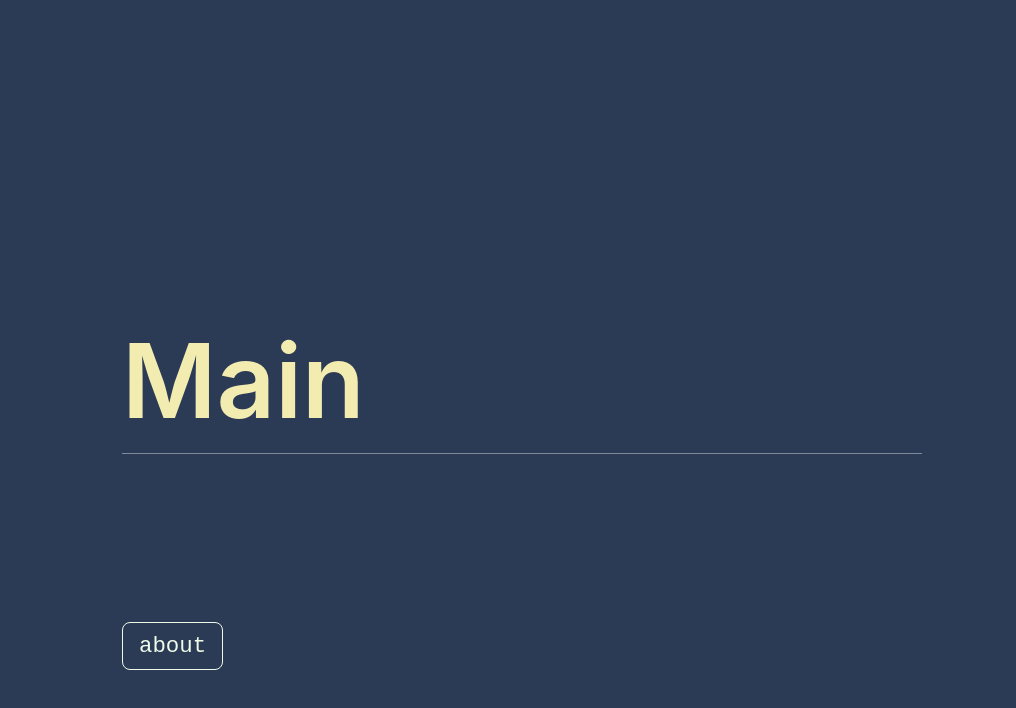
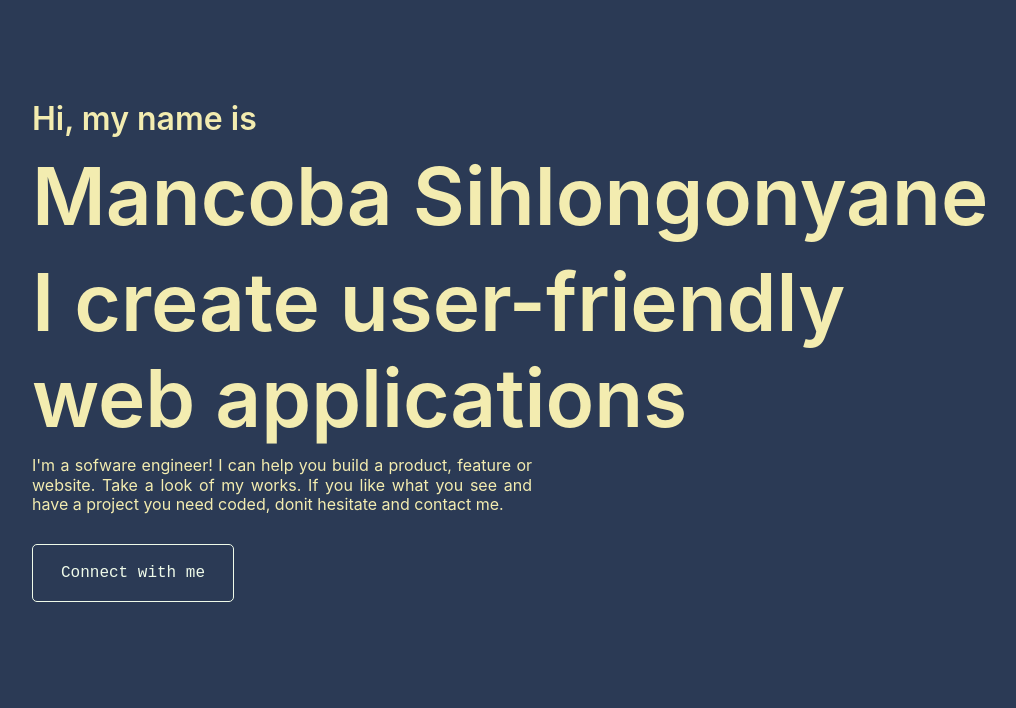
Before and after one commit to manq2010/portfolio-v1, a React (Create React App) app: page / in a window 1280 px wide. Shown: the top 708 px of the page, without its empty margins (118-1134 px from the left). Built offline with nearby package versions, Linux system fonts and the light colour scheme.

Commit message:
Add hero section

```diff
--- /dev/null
+++ b/src/components/Hero.js
@@ -0,0 +1,151 @@
+import React, { useState, useRef } from 'react';
+import styled from 'styled-components';
+import { CSSTransition } from 'react-transition-group';
+import { v4 as uuidv4 } from 'uuid';
+import CloseIcon from '@mui/icons-material/Close';
+import headerData from '../data/headerData';
+import mixins from '../styles/mixins';
+
+const HeroWrapper = styled.div`
+    ${mixins.flexCenter}
+    flex-direction: column;
+    align-items: start;
+    padding-top: var(--navbar-height);
+    height: auto;
+
+    @media (min-width: 1200px){
+    }
+
+    h1 {
+
+    }
+
+    p {
+        max-width: 500px;
+    }
+
+    .linkedin-link {
+        ${mixins.bigButton}
+      }
+
+    .hero-button-open {
+        ${mixins.bigButton}
+    }
+
+    .hero-button-close {
+        ${mixins.smallButton}
+    }
+
+    .buttons {
+        display: flex;
+        flex-direction: row;
+        gap: 1rem;
+        margin-top: 30px;
+      }
+
+      .links-enter {
+        opacity: 0;
+        transform: scale(0.9);
+      }
+      .links-enter-active {
+        opacity: 1;
+        transform: translateX(0);
+        transition: opacity 300ms, transform 300ms;
+      }
+      .links-exit {
+        opacity: 1;
+      }
+      .links-exit-active {
+        opacity: 0;
+        transform: scale(0.9);
+        transition: opacity 300ms, transform 300ms;
+      }
+
+`;
+
+const Hero = () => {
+  const [showButton, setShowButton] = useState(true);
+  const [showMessage, setShowMessage] = useState(false);
+  const nodeRef = useRef(null);
+  const {
+    title, description, name, linkedIn,
+  } = headerData;
+
+  const one = <h1>Hi, my name is</h1>;
+  const two = <h2 className="big-heading">{name}</h2>;
+  const three = <h3 className="big-heading">{title}</h3>;
+  const four = (
+    <p>
+      {description}
+    </p>
+  );
+
+  const items = [one, two, three, four];
+  return (
+    <HeroWrapper>
+      {
+    items.map((item) => (
+      <div key={uuidv4()}>{item}</div>
+    ))
+}
+
+      <div className="buttons">
+        {showButton && (
+        <button
+          type="button"
+          onClick={() => setShowMessage(true)}
+          className="hero-button-open"
+        >
+          Connect with me
+        </button>
+        )}
+        <CSSTransition
+          in={showMessage}
+          nodeRef={nodeRef}
+          timeout={300}
+          unmountOnExit
+          classNames="links"
+          onEnter={() => setShowButton(false)}
+          onExited={() => setShowButton(true)}
+        >
+          <div
+            ref={nodeRef}
+          >
+            <a
+              className="linkedin-link"
+              href={linkedIn}
+              download="resume"
+              target="_blank"
+              rel="noreferrer"
+              onClick={() => setShowMessage(false)}
+              onBlur={() => setShowMessage(false)}
+            >
+              LinkedIn
+            </a>
+            <a
+              className="linkedin-link"
+              href={linkedIn}
+              download="resume"
+              target="_blank"
+              rel="noreferrer"
+              onClick={() => setShowMessage(false)}
+            >
+              Email
+            </a>
+
+            <button
+              type="button"
+              onClick={() => setShowMessage(false)}
+              className="hero-button-close"
+            >
+              <CloseIcon />
+            </button>
+
+          </div>
+        </CSSTransition>
+      </div>
+    </HeroWrapper>
+  );
+};
+
+export default Hero;
--- /dev/null
+++ b/src/data/headerData.js
@@ -0,0 +1,11 @@
+import resume from '../assets/Resume.pdf';
+
+const headerData = {
+  name: 'Mancoba Sihlongonyane',
+  title: 'I create user-friendly web applications',
+  description: "I'm a sofware engineer! I can help you build a product, feature or website. Take a look of my works. If you like what you see and have a project you need coded, donit hesitate and contact me.",
+  resumePdf: resume,
+  linkedIn: 'https://www.linkedin.com/in/mancoba-sihlongonyane',
+};
+
+export default headerData;
--- a/src/pages/Main.jsx
+++ b/src/pages/Main.jsx
@@ -1,18 +1,15 @@
 import React from 'react';
 import { Helmet } from 'react-helmet';
 import Layout from '../Layout/Layout';
+import Hero from '../components/Hero';
 
 const Main = () => (
   <Layout>
     <Helmet>
       <title>Portfolio</title>
     </Helmet>
-    <main>
-      <h1 className="big-heading">Main</h1>
-      <hr />
-      <section>
-        <a href="about" className="inline-link">about</a>
-      </section>
+    <main id="content-blur" className="">
+      <Hero />
     </main>
   </Layout>
 );
--- a/src/styles/GlobalStyles.js
+++ b/src/styles/GlobalStyles.js
@@ -85,42 +85,22 @@ main {
   margin: 0 auto;
   width: 100%;
   min-height: 100vh;
-  padding: 10rem 2rem;
+  padding: 0 12.5px;
 
   @media (min-width: 480px){
-    padding: 12.5rem 2.5rem;
+    padding: 0 25px;
   }
 
   @media (min-width: 768px){
-    padding: 15rem 5rem;
+    padding: 0 50px;
   }
 
   @media (min-width: 1080px){
-    padding: 20rem 10rem;
+    padding: 0 100px;
   }
 
   @media (min-width: 1200px){
-    padding: 20rem 15rem;
-  }
-
-  &.fill {
-    padding: 0 1.25rem;
-
-  @media (min-width: 480px){
-    padding: 0 2.5rem;
-  }
-
-  @media (min-width: 768px){
-    padding: 0 5rem;
-  }
-
-  @media (min-width: 1080px){
-    padding: 0 10rem;
-  }
-
-  @media (min-width: 1200px){
-    padding: 0 15rem;
-  }
+    padding: 0 150px;
   }
 }
 
@@ -128,15 +108,15 @@ section {
   padding: 4rem 0;
 
   @media (min-width: 480px) {
-    padding: 6rem 0;
+    padding: 60px 0;
   }
 
   @media (min-width: 768px) {
-    padding: 8rem 0;
+    padding: 80px 0;
   }
 
   @media (min-width: 1200px){
-    padding: 10rem 0;
+    padding: 100px 0;
   }
 }
 
@@ -153,11 +133,11 @@ h6 {
 }
 
 .big-heading {
-  font-size: clamp(4rem, 8vw, 8rem);
+  font-size: clamp(40px, 8vw, 80px);
 }
 
 .medium-heading {
-  font-size: clamp(4rem, 8vw, 6rem);
+  font-size: clamp(40px, 8vw, 60px);
 }
 
 .small-heading {
@@ -166,7 +146,7 @@ h6 {
   position: relative;
   margin: 10px 0 40px;
   width: 100%;
-  font-size: clamp(2.6rem, 5vw, var(--fz-heading));
+  font-size: clamp(26px, 5vw, var(--fs-heading));
   white-space: nowrap;
 }
 
@@ -235,9 +215,9 @@ p {
     margin: 0;
   }
 
-  // & > a {
-
-  // }
+  & > a {
+    ${mixins.inlineLink}
+  }
 
 }
 
--- a/src/styles/mixins.js
+++ b/src/styles/mixins.js
@@ -13,7 +13,7 @@ const mixins = {
     align-items: center;
 `,
 
-  link: css`
+  inlineLink: css`
     display: inline-block;
     text-decoration: none;
     color: inherit;
@@ -59,7 +59,7 @@ const mixins = {
     border: 1px solid var(--secondary);
     border-radius: var(--border-radius);
     padding: 1.25rem 1.75rem;
-    font-size: var(--fz-sm);
+    font-size: var(--fs-sm);
     font-family: var(--font-mono-family);
     line-height: 1;
     text-decoration: none;
--- a/src/styles/variables.js
+++ b/src/styles/variables.js
@@ -26,20 +26,20 @@ sans-serif;
 --font-mono-family: 'SF Mono', 'Fira Code', 'Fira Mono', 'Roboto Mono', monospace;
 
 // handle font-sizes
---fs-heading: 3.5rem;
---fs-xxl: 2.5rem;
---fs-xl: 2.2rem;
---fs-l: 2rem;
---fs-m: 1.8rem;
---fs-s: 1.6rem;
---fs-xs: 1.4rem;
---fs-xxs: 1.2rem;
+--fs-heading: 35px;
+--fs-xxl: 25px;
+--fs-xl: 22px;
+--fs-l: 20px;
+--fs-m: 18px;
+--fs-s: 16px;
+--fs-xs: 14px;
+--fs-xxs: 12px;
 
 // handle border radius
---border-radius: 0.5rem;
+--border-radius: 5px;
 
 // handle navbar
---navbar-height: 10rem;
+--navbar-height: 100px;
 
 // handle cubic-bezier curves
 // https://easings.net/
@@ -54,7 +54,7 @@ sans-serif;
 --transition-effect: all 0.3s var(--easing-transition);
 
 // handle hamburger
---hamburger-width: 3rem;
+--hamburger-width: 30px;
 --hamburger-before: top 0.12s ease-in 0.26s, opacity 0.12s ease-in;
 --hamburger-before-active: top 0.12s ease-out, opacity 0.12s ease-out 0.14s;
 --hamburger-after: bottom 0.12s ease-in 0.26s, transform 0.24s var(--easing-hamburger);
```
Also changed, not shown: package.json (+7 -0 lines), 2 other files (tests, documents, lock files or other folders).
